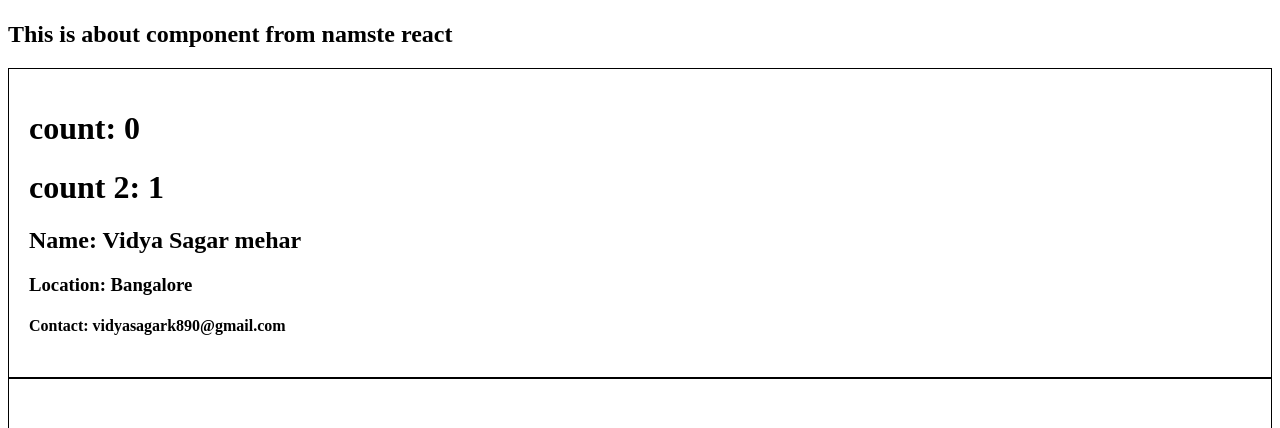
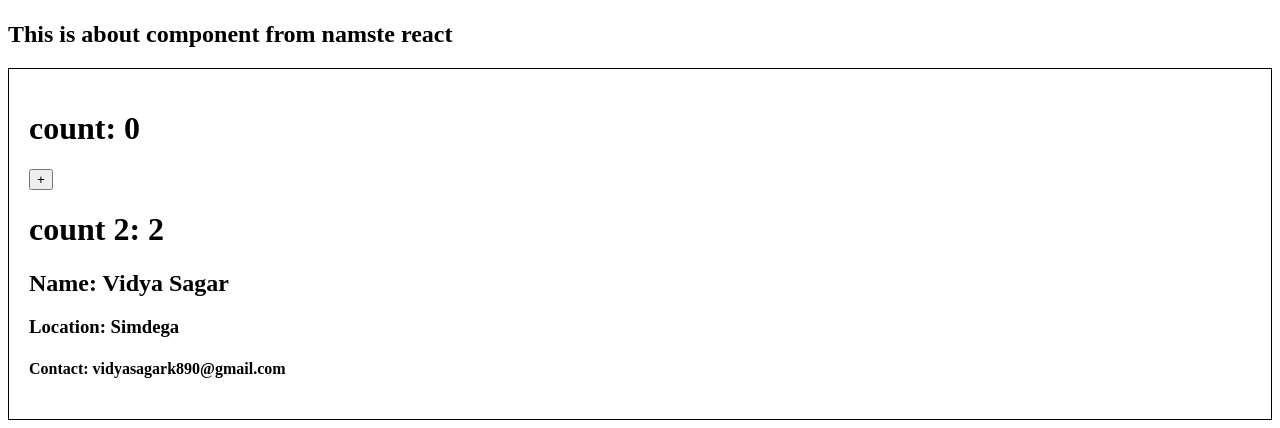
Before and after one commit to princekumarpaswan/React-Food-App, a React (Vite) app: page /about in a window 1280 px wide. Shown: the part 223-651 px from the top of the page. Built offline with nearby package versions, Linux system fonts and the light colour scheme.

Commit message:
state update function added in the class based component

```diff
--- a/src/components/About.js
+++ b/src/components/About.js
@@ -6,7 +6,7 @@ const About = () => {
 		<div>
 			<h1>About component </h1>
 			<h2>This is about component from namste react </h2>
-			<User name={'Vidya Sagar mehar'} />
+			{/* <User name={'Vidya Sagar mehar'} /> */}
 			<UserClass name={'Vidya Sagar'} location={'Simdega'} />
 		</div>
 	);
--- a/src/components/UserClass.js
+++ b/src/components/UserClass.js
@@ -20,6 +20,18 @@ class UserClass extends React.Component {
 		return (
 			<div className="user-card">
 				<h1>count: {count}</h1>
+				<button
+					onClick={() => {
+						// NEVER UPDATE THE VARIABLE DIRECLTY
+						// Right way below
+						this.setState({
+							count: this.state.count + 1,
+							count2: this.state.count2 + 1,
+						});
+					}}
+				>
+					+
+				</button>
 				<h1>count 2: {count2}</h1>
 				<h2>Name: {name}</h2>
 				<h3>Location: {location}</h3>
```
